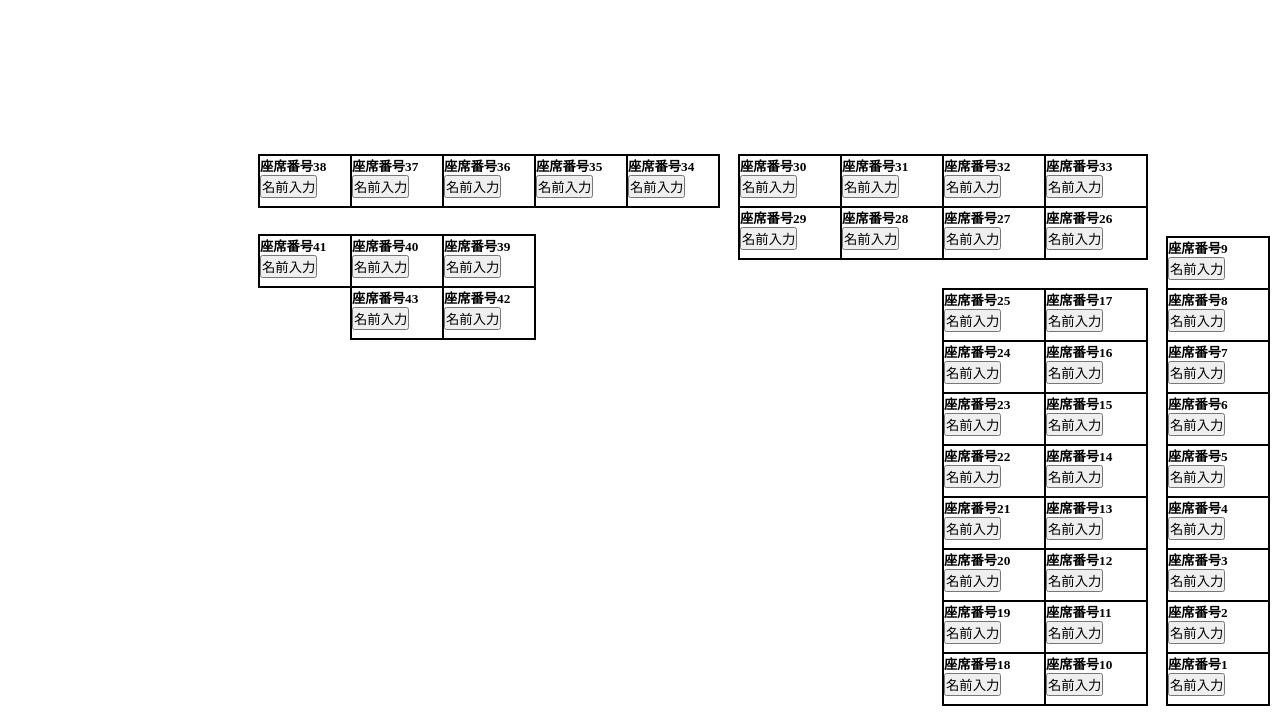
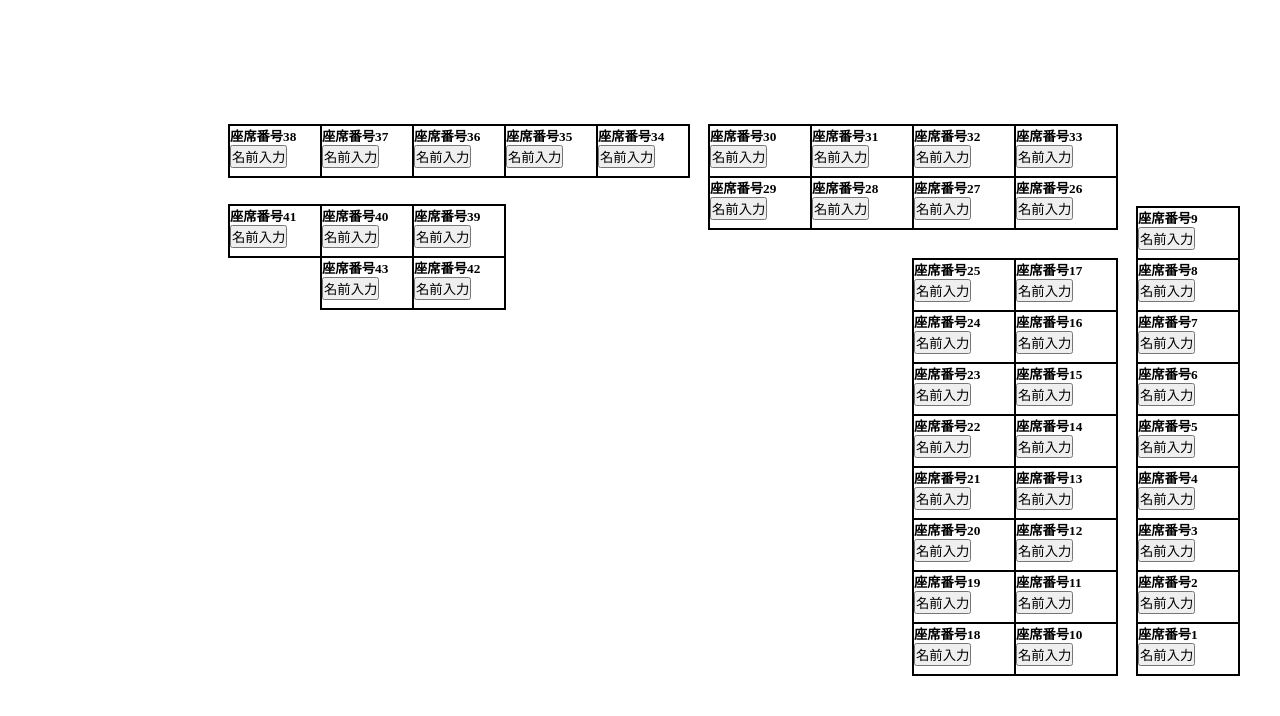
Before and after one commit to sr248/seat_checking, a plain HTML site: page index.html in a window 1280 px wide. Shown: the part 84-800 px from the top of the page. Drawn offline with Linux system fonts and the light colour scheme.

```diff
--- a/index.html
+++ b/index.html
@@ -33,8 +33,8 @@ border: solid 2px rgb(0, 0, 0);
 width: 100px;
 height: 50px;
 position:absolute;
-bottom:10px;
-right:10px;
+bottom:40px;
+right:40px;
 /*background-color: red;*/
 }
 
```
